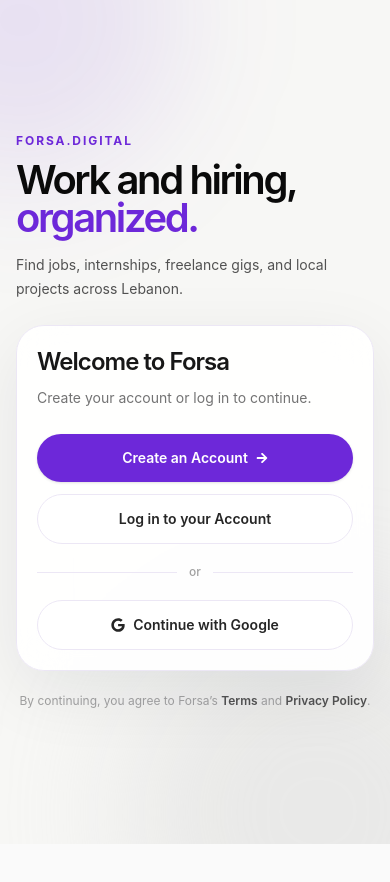
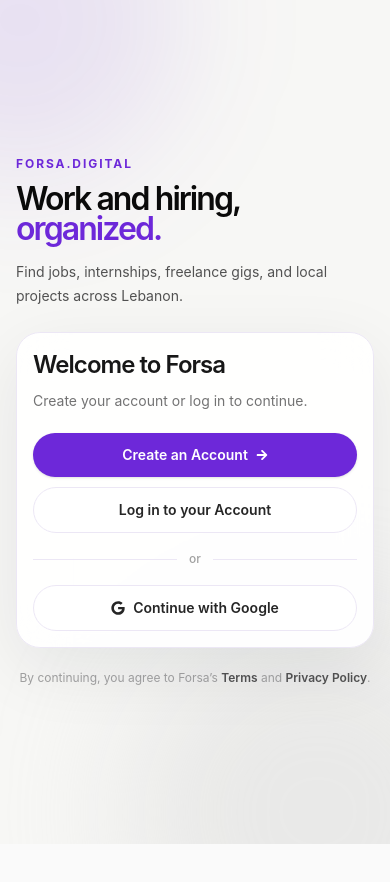
Before and after one commit to AdamAbdallah1/forsa-platform, a React (Vite) app: page /auth in a window 390 px wide. Shown: the top 882 px of the page. Built offline with nearby package versions, Linux system fonts and the light colour scheme.

Commit message:
Fixing auth for mobile

```diff
--- a/src/components/MobileNav.jsx
+++ b/src/components/MobileNav.jsx
@@ -20,6 +20,7 @@ export default function MobileNav() {
   const location = useLocation();
 
   const hiddenRoutes = ["/", "/auth", "/onboarding"];
+
 
 const modalOpen =
   document.body.classList.contains("forsa-modal-open") ||
--- a/src/pages/Auth.jsx
+++ b/src/pages/Auth.jsx
@@ -1,3 +1,4 @@
+// Imports
 import { useState } from "react";
 import { Link, useNavigate } from "react-router-dom";
 import { loginUser, registerUser, loginWithGoogle } from "../lib/auth";
@@ -232,10 +233,10 @@ export default function Auth() {
   };
 
   return (
-    <main className="min-h-screen overflow-hidden bg-[#f7f7f5] text-[#111111]">
+    <main className="min-h-screen overflow-y-auto overflow-x-hidden bg-[#f7f7f5]">
       <SEO title="Join Forsa" />
 
-      <section className="relative mx-auto grid min-h-screen w-full max-w-6xl gap-8 px-4 py-5 sm:px-6 sm:py-8 lg:grid-cols-[0.9fr_1fr] lg:items-center lg:gap-12 lg:py-10">
+      <section className="relative mx-auto grid min-h-[100dvh] w-full max-w-6xl gap-6 px-4 py-4 sm:px-6 sm:py-8 lg:grid-cols-[0.9fr_1fr] lg:items-center lg:gap-12 lg:py-10">
         <div className="pointer-events-none absolute left-[-140px] top-[-140px] h-80 w-80 rounded-full bg-[var(--forsa-primary)]/10 blur-3xl" />
         <div className="pointer-events-none absolute bottom-[-160px] right-[-120px] h-96 w-96 rounded-full bg-neutral-300/40 blur-3xl" />
 
@@ -265,13 +266,13 @@ export default function Auth() {
           </div>
         </div>
 
-        <div className="relative mx-auto flex min-h-[calc(100vh-40px)] w-full max-w-[470px] flex-col justify-center lg:min-h-0">
+        <div className="relative mx-auto flex w-full max-w-[470px] flex-col justify-center py-4 lg:min-h-0 lg:py-0">
           <div className="mb-6 lg:hidden">
             <p className="text-xs font-bold uppercase tracking-[0.16em] text-[var(--forsa-primary)]">
               forsa.digital
             </p>
 
-            <h1 className="mt-3 text-[40px] font-semibold leading-[0.95] tracking-[-0.06em] text-neutral-950">
+            <h1 className="mt-3 text-[32px] sm:text-[40px] font-semibold leading-[0.95] tracking-[-0.06em] text-neutral-950">
               Work and hiring,
               <span className="block text-[var(--forsa-primary)]">organized.</span>
             </h1>
@@ -281,7 +282,7 @@ export default function Auth() {
             </p>
           </div>
 
-          <div className="w-full rounded-[28px] border border-[var(--forsa-border)] bg-white/90 p-5 shadow-[0_20px_70px_rgba(15,23,42,0.08)] backdrop-blur-xl sm:p-6">
+          <div className="w-full rounded-[24px] border border-[var(--forsa-border)] bg-white/90 p-4 shadow-[0_20px_70px_rgba(15,23,42,0.08)] backdrop-blur-xl sm:p-5">
             {step === "welcome" ? (
               <>
                 {error && (
@@ -358,12 +359,12 @@ function WelcomeStep({ onChooseMode, onGoogleLogin, loading }) {
         Create your account or log in to continue.
       </p>
 
-      <div className="mt-6 flex flex-col gap-3">
+      <div className="mt-5 flex flex-col gap-2.5">
         <button
           type="button"
           onClick={() => onChooseMode("signup")}
           disabled={loading}
-          className="forsa-click flex w-full items-center justify-center gap-2 rounded-full bg-[var(--forsa-primary)] px-5 py-3.5 text-sm font-semibold text-white shadow-sm transition hover:bg-[var(--forsa-primary-light)] disabled:cursor-wait disabled:opacity-60"
+          className="forsa-click flex w-full items-center justify-center gap-2 rounded-full bg-[var(--forsa-primary)] px-5 py-3 text-sm font-semibold text-white shadow-sm transition hover:bg-[var(--forsa-primary-light)] disabled:cursor-wait disabled:opacity-60"
         >
           Create an Account
           <FaArrowRight className="text-xs" />
@@ -373,7 +374,7 @@ function WelcomeStep({ onChooseMode, onGoogleLogin, loading }) {
           type="button"
           onClick={() => onChooseMode("login")}
           disabled={loading}
-          className="forsa-click flex w-full items-center justify-center gap-2 rounded-full border border-[var(--forsa-border)] bg-white px-5 py-3.5 text-sm font-semibold text-neutral-800 transition hover:bg-neutral-50 disabled:cursor-wait disabled:opacity-60"
+          className="forsa-click flex w-full items-center justify-center gap-2 rounded-full border border-[var(--forsa-border)] bg-white px-5 py-3 text-sm font-semibold text-neutral-800 transition hover:bg-neutral-50 disabled:cursor-wait disabled:opacity-60"
         >
           Log in to your Account
         </button>
@@ -388,7 +389,7 @@ function WelcomeStep({ onChooseMode, onGoogleLogin, loading }) {
           type="button"
           onClick={onGoogleLogin}
           disabled={loading}
-          className="forsa-click flex w-full items-center justify-center gap-2 rounded-full border border-[var(--forsa-border)] bg-white px-5 py-3.5 text-sm font-semibold text-neutral-800 transition hover:border-[var(--forsa-primary)] hover:text-[var(--forsa-primary)] disabled:cursor-wait disabled:opacity-60"
+          className="forsa-click flex w-full items-center justify-center gap-2 rounded-full border border-[var(--forsa-border)] bg-white px-5 py-3 text-sm font-semibold text-neutral-800 transition hover:border-[var(--forsa-primary)] hover:text-[var(--forsa-primary)] disabled:cursor-wait disabled:opacity-60"
         >
           <FaGoogle className="text-sm" />
           Continue with Google
@@ -441,7 +442,7 @@ function ChoiceStep({ accountType, setAccountType, onContinue, onBack }) {
       <button
         type="button"
         onClick={onContinue}
-        className="forsa-click mt-5 flex w-full items-center justify-center gap-2 rounded-full bg-[var(--forsa-primary)] px-5 py-3.5 text-sm font-semibold text-white transition hover:bg-[var(--forsa-primary-light)]"
+        className="forsa-click mt-5 flex w-full items-center justify-center gap-2 rounded-full bg-[var(--forsa-primary)] px-5 py-3 text-sm font-semibold text-white transition hover:bg-[var(--forsa-primary-light)]"
       >
         Continue
         <FaArrowRight className="text-xs" />
@@ -489,7 +490,7 @@ function FormStep({
           : "Log in to Forsa"}
       </h2>
 
-      <div className="mt-5 grid gap-4">
+      <div className="mt-4 grid gap-3">
         {isSignup && isHiring && (
           <>
             <Field
@@ -584,7 +585,7 @@ function FormStep({
           type="button"
           disabled={!canContinue || loading}
           onClick={onSubmit}
-          className={`forsa-click mt-2 flex w-full items-center justify-center gap-2 rounded-full px-5 py-3.5 text-sm font-semibold transition ${
+          className={`forsa-click mt-2 flex w-full items-center justify-center gap-2 rounded-full px-5 py-3 text-sm font-semibold transition ${
             canContinue && !loading
               ? "bg-[var(--forsa-primary)] text-white shadow-sm hover:bg-[var(--forsa-primary-light)]"
               : "cursor-not-allowed bg-neutral-100 text-neutral-400"
@@ -680,7 +681,7 @@ function Field({ label, placeholder, value, onChange, type = "text", icon }) {
         {label}
       </label>
 
-      <div className="forsa-focus mt-1.5 flex items-center gap-3 rounded-xl border border-[var(--forsa-border)] bg-white px-3.5 py-3">
+      <div className="forsa-focus mt-1.5 flex items-center gap-3 rounded-xl border border-[var(--forsa-border)] bg-white px-3 py-2.5">
         {icon && <span className="text-sm text-neutral-400">{icon}</span>}
 
         <input
@@ -703,7 +704,7 @@ function PasswordField({ value, onChange, showPassword, setShowPassword }) {
         Password
       </label>
 
-      <div className="forsa-focus mt-1.5 flex items-center gap-3 rounded-xl border border-[var(--forsa-border)] bg-white px-3.5 py-3">
+      <div className="forsa-focus mt-1.5 flex items-center gap-2.5 rounded-xl border border-[var(--forsa-border)] bg-white px-3 py-2.5">
         <input
           type={showPassword ? "text" : "password"}
           value={value}
--- a/src/pages/Explore.jsx
+++ b/src/pages/Explore.jsx
@@ -252,6 +252,23 @@ export default function Explore() {
   };
 
   useEffect(() => {
+  const hasModal =
+    Boolean(selectedOpportunity) ||
+    Boolean(applyOpportunity) ||
+    Boolean(authModal) ||
+    Boolean(shareItem) ||
+    Boolean(showFilters);
+
+  document.body.classList.toggle("forsa-modal-open", hasModal);
+  document.documentElement.classList.toggle("forsa-modal-open", hasModal);
+
+  return () => {
+    document.body.classList.remove("forsa-modal-open");
+    document.documentElement.classList.remove("forsa-modal-open");
+  };
+}, [selectedOpportunity, applyOpportunity, authModal, shareItem, showFilters]);
+
+useEffect(() => {
   const hasModal =
     Boolean(selectedOpportunity) ||
     Boolean(applyOpportunity) ||
@@ -1853,7 +1870,7 @@ function OpportunityModal({ item, saved, canInteract, applied, onSave, onApply,
 
   return (
     <div className="fixed inset-0 z-50 flex items-end justify-center bg-[var(--forsa-primary)]/30 px-4 pb-4 backdrop-blur-sm sm:items-center sm:px-6 sm:pb-0">
-      <div className="max-h-[86vh] w-full max-w-md overflow-auto rounded-[28px] bg-white p-5 pb-28 shadow-xl sm:p-6 sm:pb-6">
+      <div className="max-h-[86vh] w-full max-w-md overflow-auto rounded-[28px] bg-white p-5 pb-28 shadow-xl sm:p-6 sm:pb-6 pb-32">
         <div className="flex items-start justify-between gap-4">
           <div className="flex min-w-0 items-start gap-3">
             <div className="flex h-11 w-11 shrink-0 items-center justify-center rounded-full bg-[var(--forsa-primary)] text-white">
```
